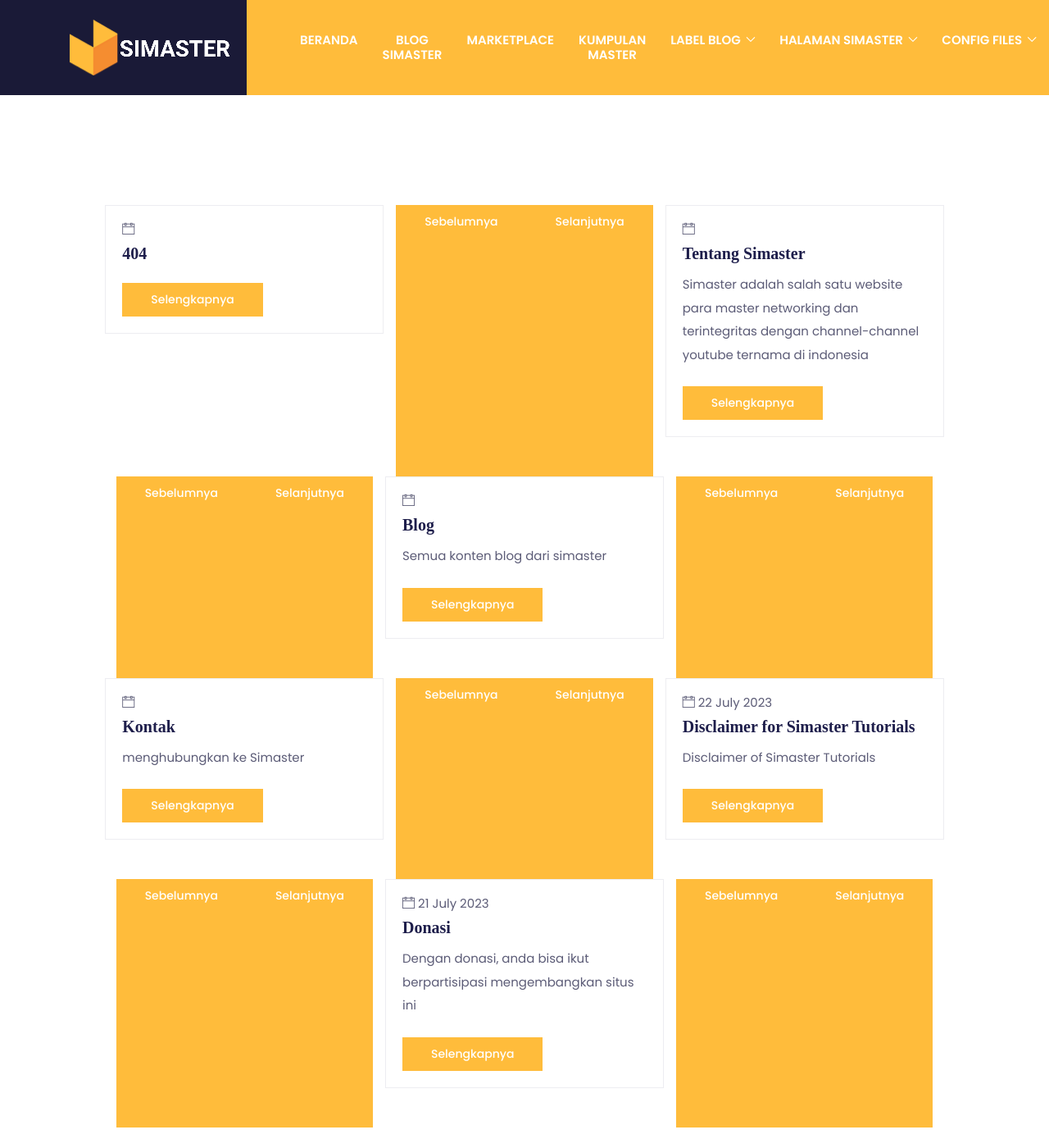
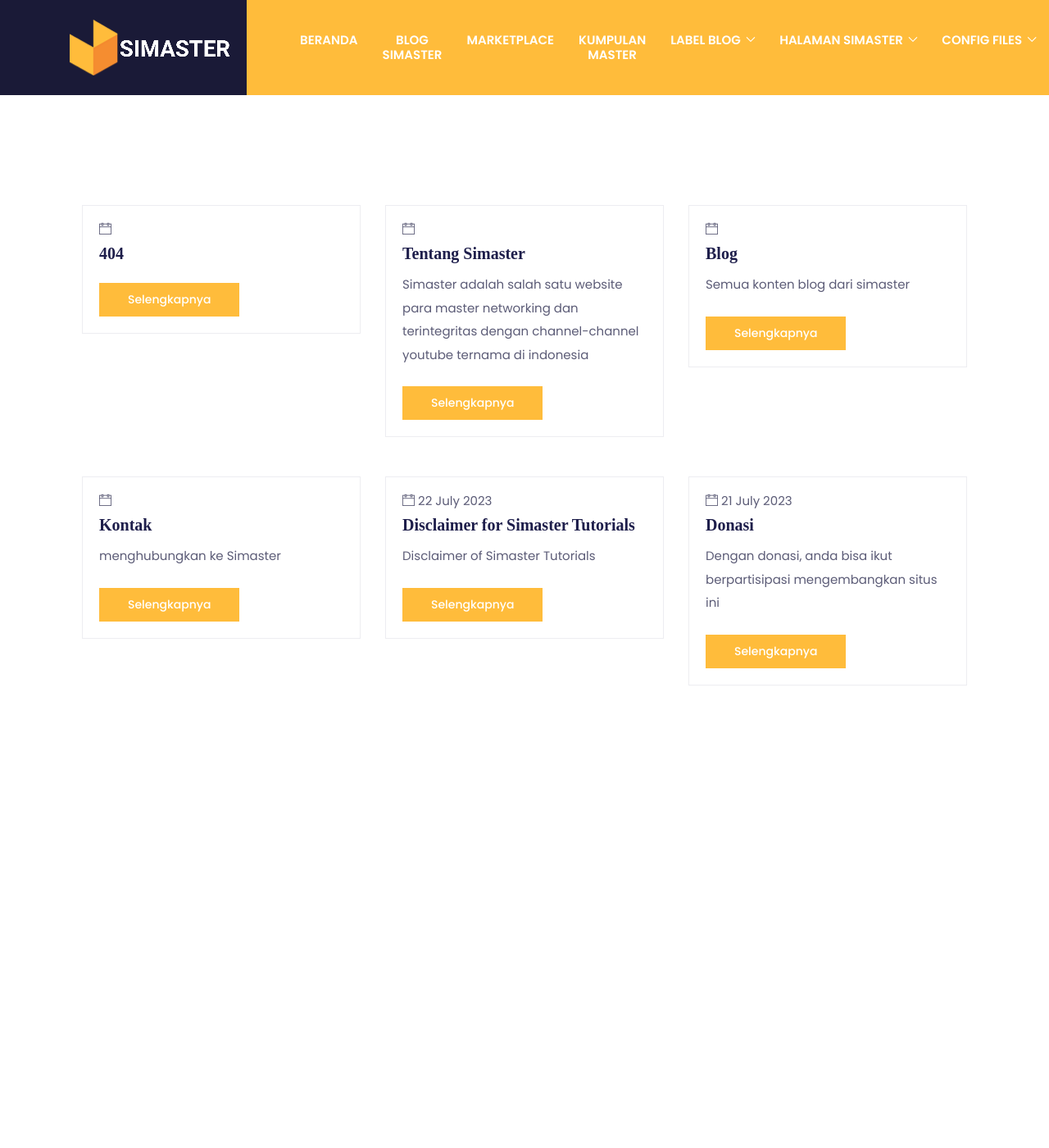
Before and after one commit to mwnsofficial/simastertutorials.github.io, a Jekyll site: the page built from informasi-terupdate.html, in a window 1280 px wide and 1400 px high, scrolled down 327 px. Shown: the whole window at 82% size. Built offline with Jekyll 4.4.1, drawn with Linux system fonts in a browser that asks for light colours; some web fonts are replaced.

Commit message:
Update informasi-terupdate.html

```diff
--- a/informasi-terupdate.html
+++ b/informasi-terupdate.html
@@ -25,8 +25,10 @@
       </div>
      </div>
     </div>
-      <a href="{{ page.previous }}" class="btn btn-primary btn-sm">Sebelumnya</a><br>
-      <a href="{{ page.next }}" class="btn btn-primary btn-sm">Selanjutnya</a><br>
+   {% endfor %}
+   {% for page in site.pages %}
+      {% if page.previous %}<a href="{{ page.previous.url }}" class="btn btn-primary btn-sm">Sebelumnya</a>{% endif %}<br>
+      {% if page.next %}<<a href="{{ page.next.url }}" class="btn btn-primary btn-sm">Selanjutnya</a>{% endif %}<br>
    {% endfor %}
   </div>
  </div>
```
